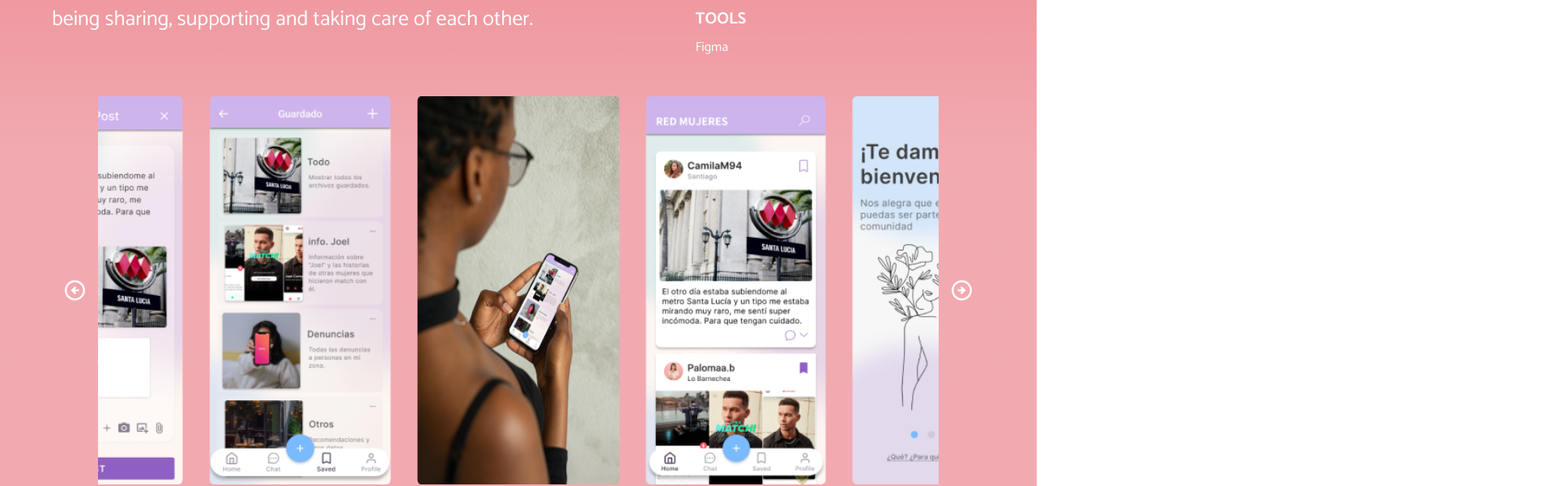
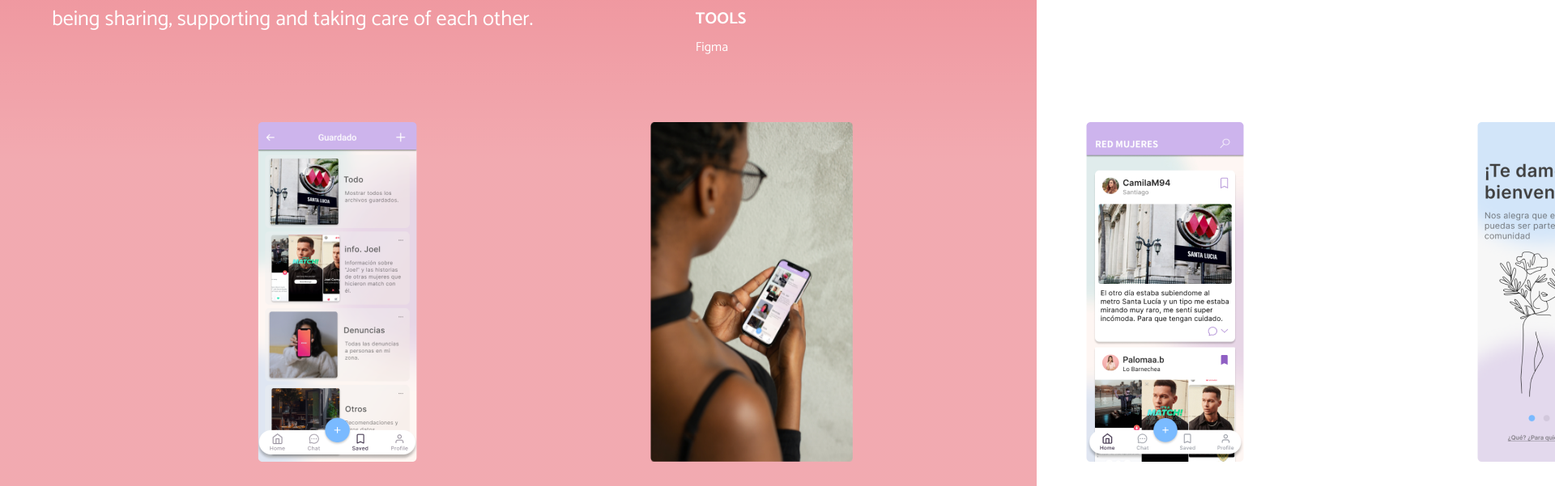
Before and after one commit to leitel98/ns-portafolio, a Next.js app: page /red-mujeres in a window 1280 px wide. Shown: the part 548-1149 px from the top of the page at 81% size, 1920 px wide, since content can reach past the window. Built offline with nearby package versions, Linux system fonts and the light colour scheme; a web font is replaced by a local one.

Commit message:
carrusel update

```diff
--- a/src/components/Carousel/index.tsx
+++ b/src/components/Carousel/index.tsx
@@ -14,7 +14,7 @@ const Carousel = ({ children, slidesToShow = 1, ...options }: PropsWithChildren<
   const [emblaRef] = useEmblaCarousel(emblaOptions);
 
   return (
-    <div className="overflow-hidden" ref={emblaRef}>
+    <div className="" ref={emblaRef}>
       <div className="flex">{children}</div>
     </div>
   );
--- a/src/pages/red-mujeres.tsx
+++ b/src/pages/red-mujeres.tsx
@@ -76,37 +76,21 @@ const Woman = () => {
         </div>
       </div>
       {/* carousel */}
-      <div className="mx-auto my-12 px-4">
-        <div className="flex flex-row space-x-4 scroll-smooth">
-          <Image
-            src={'/whitearrow.svg'}
-            alt={''}
-            width={25}
-            height={25}
-            className=''
-          />
+        <div className="flex flex-row mx-auto my-12 xl:my-20">
           <Carousel loop slidesToShow={3}>
             {images.map((src, i) => (
               <Image
                 src={src}
                 width={250}
                 height={225}
-                className="mx-4 h-[30rem]"
+                className="mx-6 xl:mx-36 xl:scale-125"
                 alt="alt"
                 key={i}
               />
             ))}
           </Carousel>
+        </div>
 
-          <Image
-            src={'/whitearrow.svg'}
-            alt={''}
-            width={25}
-            height={25}
-            className='rotate-180'
-          />
-        </div>
-      </div>
     </section>
   )
 }
```
